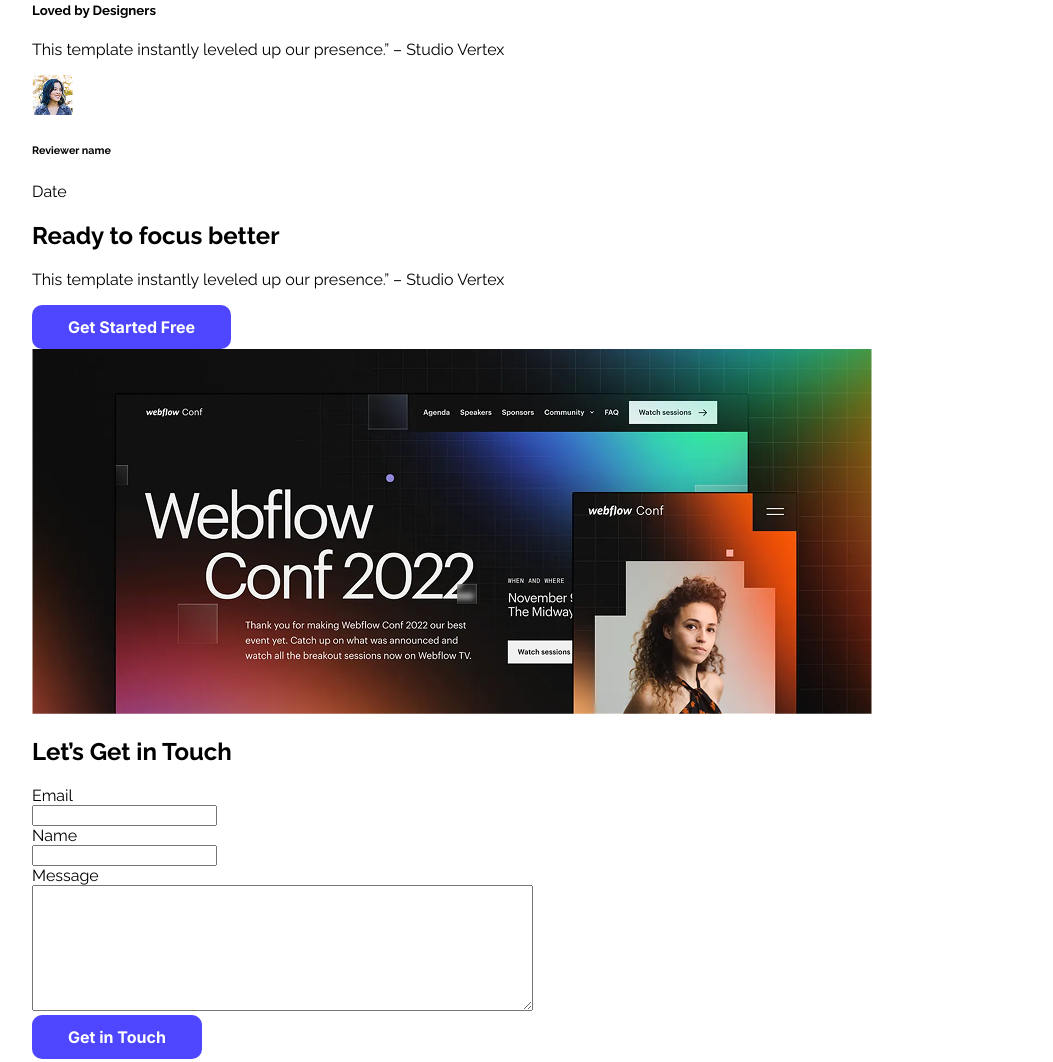
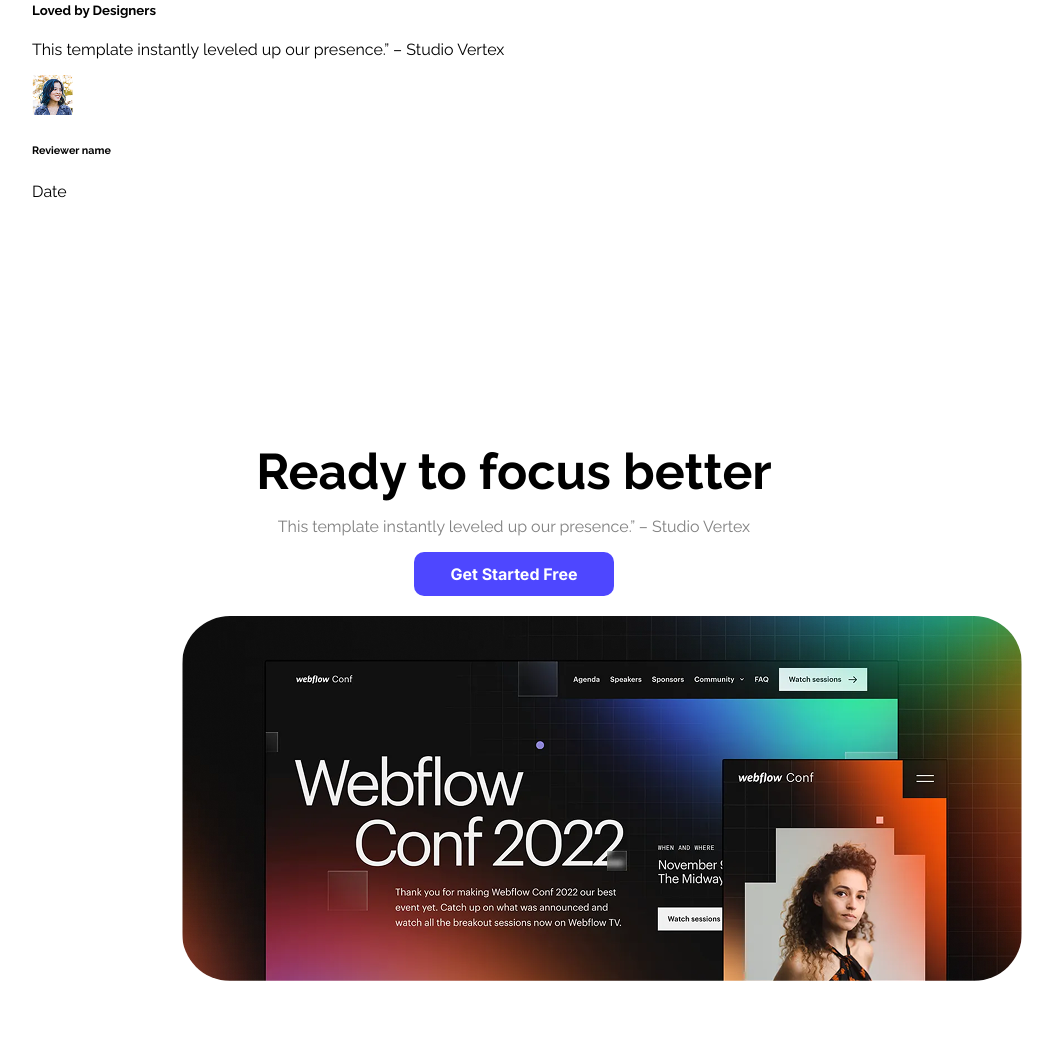
Before and after one commit to nehanawar025/web-flow-Assignment1, a plain HTML site: page index.html in a window 1280 px wide. Shown: the part 2280-3342 px from the top of the page, without its empty margins (126-1179 px from the left). Drawn offline with Linux system fonts and the light colour scheme.

Commit message:
Created Focus section

```diff
--- a/css/main.css
+++ b/css/main.css
@@ -1,6 +1,7 @@
 main section{
     margin-left: 150px;
     margin-right: 150px;
+
 }
 
 /* Action */
@@ -61,3 +62,29 @@ main section{
     color: rgba(0, 0, 0, 0.5);
     font-size: 20px;
 }
+
+
+/* Focus */
+.focus{
+    text-align: center;
+    padding: 70px 150px;
+    margin-top: 130px;
+    margin-bottom: 90px;
+}
+
+.focus-head{
+    font-size: 50px;
+    margin-bottom: 0;
+}
+
+.focus-desc{
+    color: rgba(0, 0, 0, 0.5);
+}
+
+.focus-btn{
+    margin-bottom: 20px;
+}
+
+.focus-img{
+    border-radius: 48px;
+}
--- a/index.html
+++ b/index.html
@@ -123,10 +123,10 @@
         </section>
 
         <section class="focus">
-            <h2>Ready to focus better</h2>
-            <p>This template instantly leveled up our presence.” – Studio Vertex</p>
-            <button>Get Started Free</button>
-            <img src="./images/wc-big.png" alt="">
+            <h2 class="focus-head bold">Ready to focus better</h2>
+            <p class="focus-desc">This template instantly leveled up our presence.” – Studio Vertex</p>
+            <button class="focus-btn">Get Started Free</button> <br>
+            <img class="focus-img" src="./images/wc-big.png" alt="">
         </section>
 
         <section class="touch">
```
